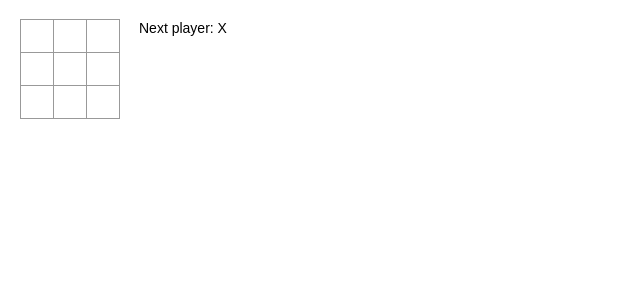
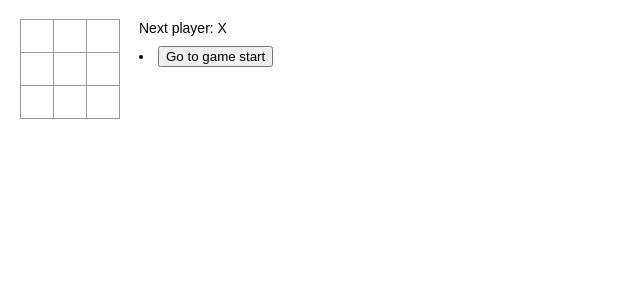
Before and after one commit to SHARONLEE94/TicTacToe_App, a React (Create React App) app: page / in a window 1280 px wide. Shown: the top 300 px of the page, without its empty margins (0-640 px from the left). Built offline with nearby package versions, Linux system fonts and the light colour scheme.

Commit message:
🚧 Wip(history) 이전 작업으로 이동 기능 구현 작업 중

```diff
--- a/src/App.js
+++ b/src/App.js
@@ -47,6 +47,17 @@ function App() {
     setXIsNext(current => !current);
   }
 
+  const moves = history.map((step, move) => {
+    const desc = move
+      ? 'Go to move #' + move
+      : 'Go to game start'
+    return(
+      <li key={move}>
+        <button>{desc}</button>
+      </li>
+    )
+  })
+
   return (
     <div className="game">
       <div className="game-board">
@@ -55,8 +66,8 @@ function App() {
           onClick={ (i) => {handleClick(i)} }/>
       </div>
       <div className="game-info">
-        <div>{status}</div>
-        <div>{/* todo */}</div>
+        <div className="status">{status}</div>
+        <div>{moves}</div>
       </div>
     </div>
   );
--- a/src/components/Board.js
+++ b/src/components/Board.js
@@ -12,7 +12,6 @@ const Board = ({squares, onClick}) => {
 
   return (
     <div>
-      {/* <div className='status'>{status}</div> */}
       <div className='board-row'>
         {renderSquare(0)}
         {renderSquare(1)}
```
